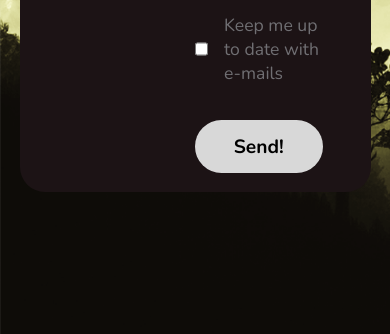
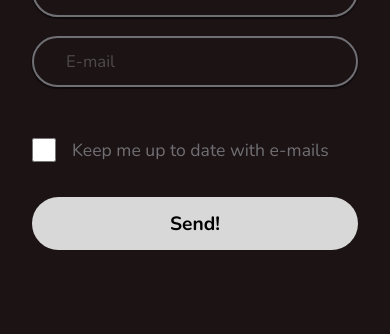
Before and after one commit to blueycode/synergy, a plain HTML site: page index.html in a window 390 px wide. Shown: the part 510-844 px from the top of the page. Drawn offline with nearby package versions, Linux system fonts and the light colour scheme.

Commit message:
feat: develop responsive design

```diff
--- a/style.css
+++ b/style.css
@@ -35,12 +35,6 @@ body {
 
 #main-card > div {
     width: 50%;
-}
-
-@media only screen and (max-width: 1280px) {
-    #main-card {
-        width: 90%;
-    }
 }
 
 #left {
@@ -173,3 +167,37 @@ body {
             #4a764a 100%
         ) !important;
 }
+
+@media only screen and (max-width: 1280px) {
+    #main-card {
+        width: 90%;
+    }
+}
+
+@media only screen and (max-width: 600px) {
+    #main-card {
+        width: 100%;
+        height: 100vh;
+        flex-direction: column;
+        border-radius: 0;
+        justify-content: space-evenly;
+    }
+
+    #main-card > div {
+        width: 100%;
+    }
+
+    #right form {
+        background: none;
+        padding: 0 2rem;
+    }
+
+    #right h2 {
+        text-align: center;
+        font-size: 1.6rem;
+    }
+
+    #right input[type=text] {
+        background: rgba(28, 19, 21, 0.7);
+    }
+}
```
